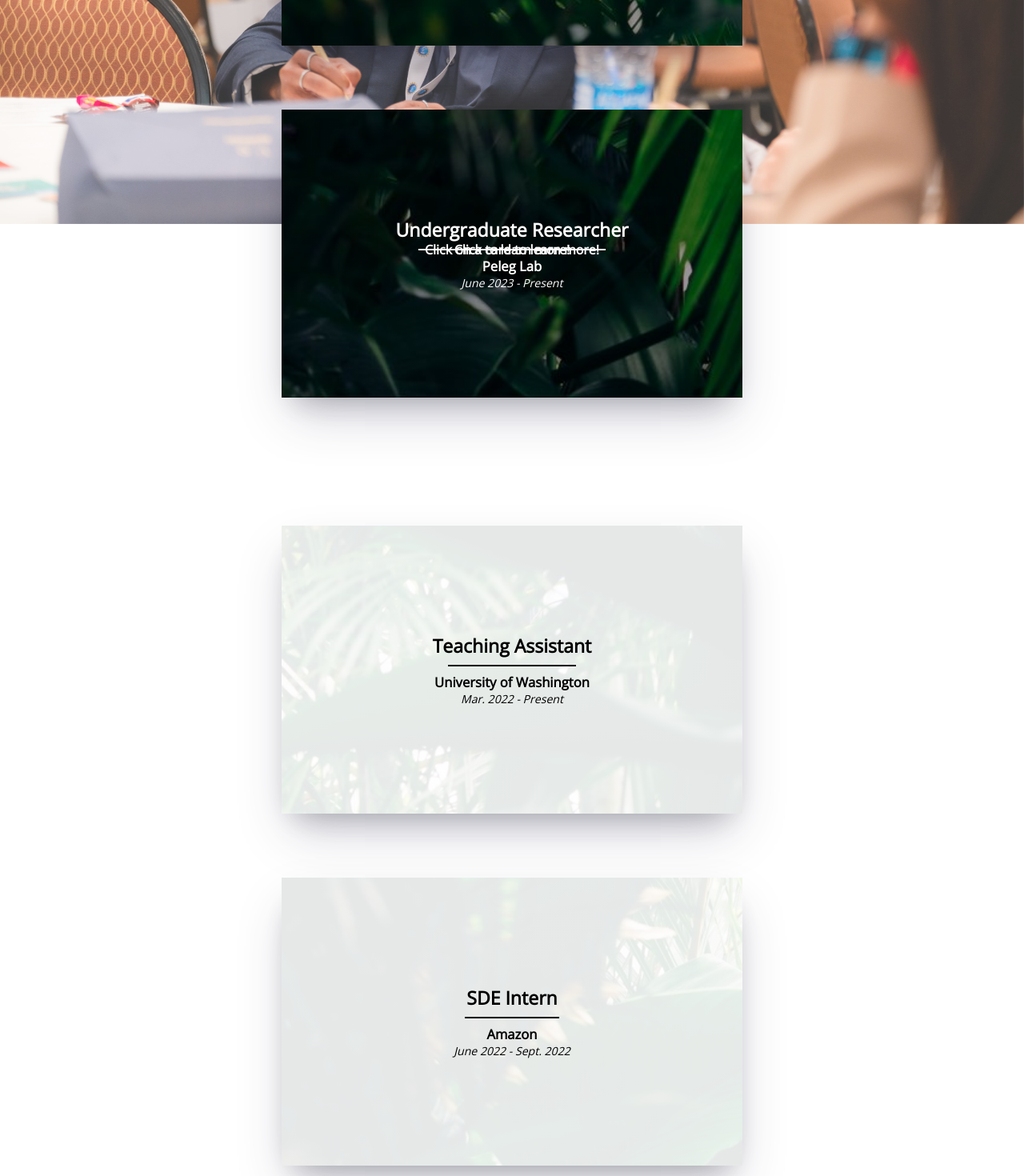
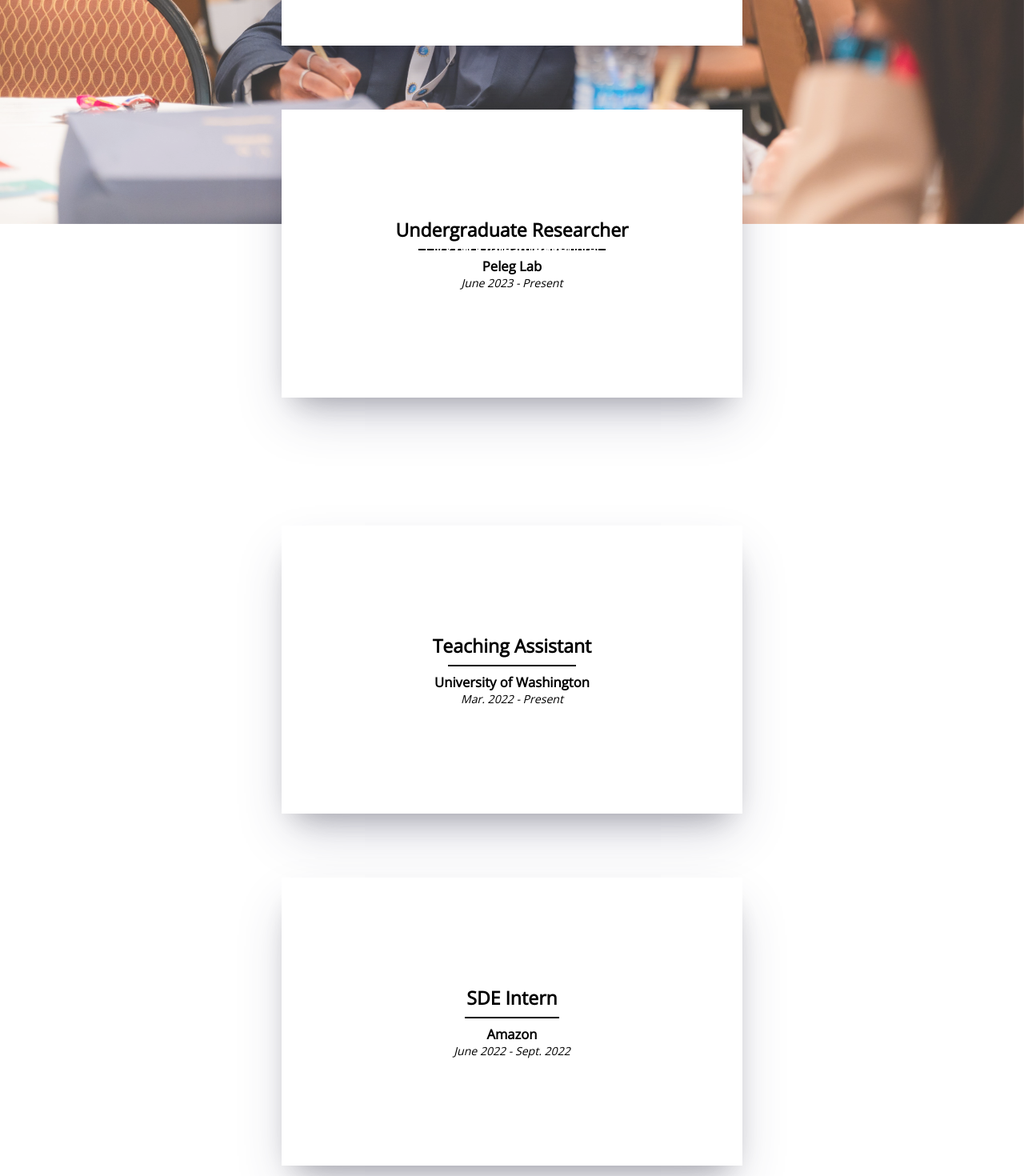
Before and after one commit to jjhickmon/portfolio-v2, a React (Create React App) app: page /experience in a window 1280 px wide. Shown: the part 520-1990 px from the top of the page at 80% size. Built offline with nearby package versions, Linux system fonts and the light colour scheme; the HTML template or start-up script is replaced by a standard one.

Commit message:
updated images

```diff
--- a/src/style/Experience.css
+++ b/src/style/Experience.css
@@ -141,7 +141,7 @@
         background-attachment: fixed;
         position: absolute;
         z-index: -1;
-        height: 185vh;
+        height: 275vh;
         width: 100vw;
         opacity: 0.80;
         top: 50vh;
@@ -260,12 +260,12 @@
     width: 100%;
     padding: 2vw;
 
-    background-image: linear-gradient(rgba(0, 0, 0, 0.40),
+    /* background-image: linear-gradient(rgba(0, 0, 0, 0.40),
         rgba(0, 0, 0, 0.40)), url("/src/img/plants.jpeg");
     background-repeat: no-repeat;
     background-attachment: scroll;
-    background-size: 500%;
-    color: var(--light-text);
+    background-size: 500%; */
+    color: var(--dark-text);
 }
 
 .bottom-resume-card-left {
@@ -277,11 +277,11 @@
     width: 100%;
     padding: 2vw;
 
-    background-image: linear-gradient(rgba(255, 255, 255, 0.9),
+    /* background-image: linear-gradient(rgba(255, 255, 255, 0.9),
         rgba(255, 255, 255, 0.9)), url("/src/img/plants.jpeg");
     background-repeat: no-repeat;
     background-attachment: scroll;
-    background-size: 500%;
+    background-size: 500%; */
     color: var(--dark-text);
 }
 
--- a/src/style/Leadership.css
+++ b/src/style/Leadership.css
@@ -86,7 +86,7 @@
 .leadership-img {
     position: absolute;
     width: 100vw;
-    height: 260vh;
+    height: 330vh;
     top: 50vh;
     background-image: url("/src/img/IMG_1469.jpg");
     background-size: cover;
```
